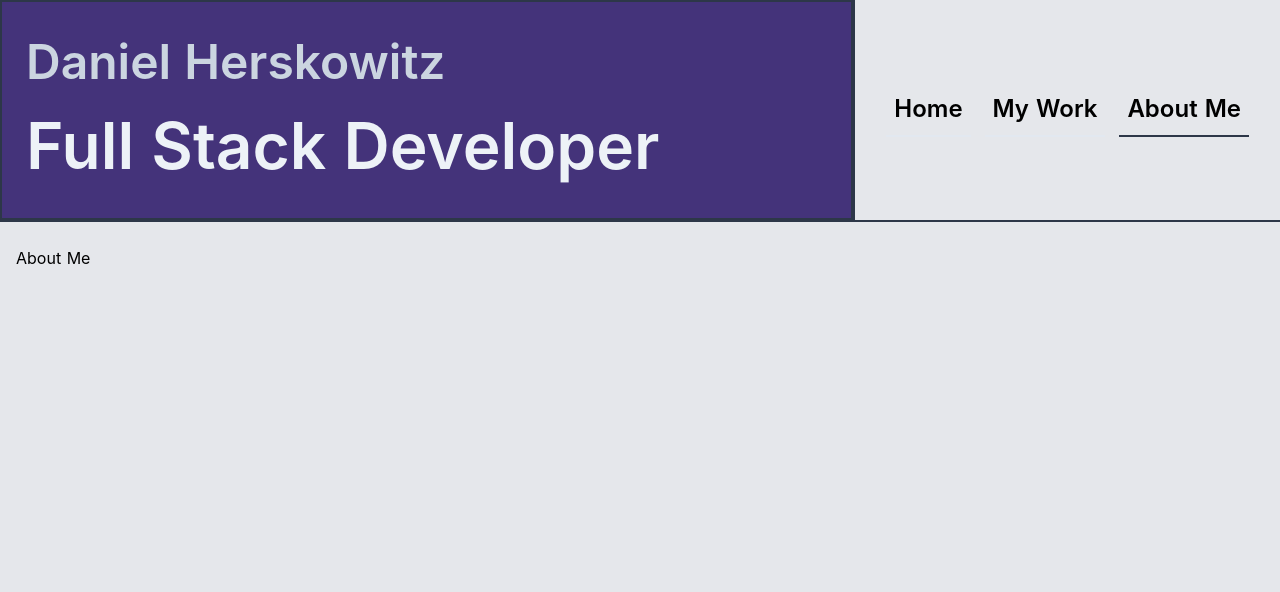
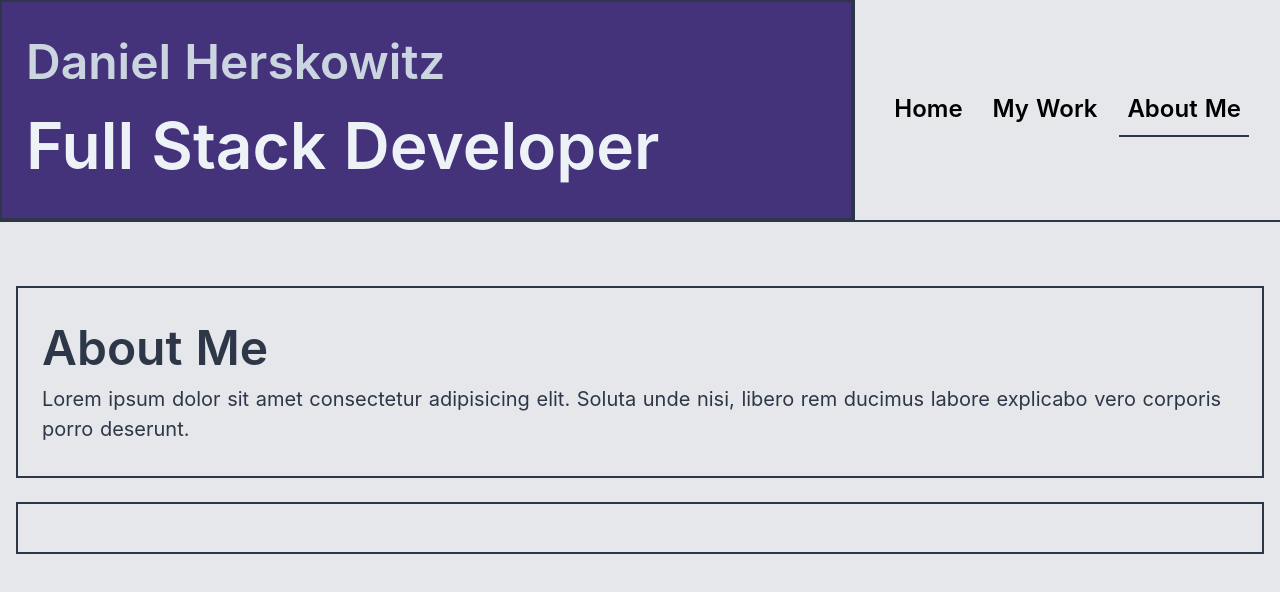
Before and after one commit to dherskowitz/portfolio, a Nuxt app: page /aboutme in a window 1280 px wide. Shown: the top 592 px of the page. Built offline with nearby package versions, Linux system fonts and the light colour scheme.

Commit message:
change font size/weight

```diff
--- a/pages/aboutme.vue
+++ b/pages/aboutme.vue
@@ -4,8 +4,12 @@
       <Header />
       <Nav />
     </section>
-    <section class="container my-6">
-      <h1>About Me</h1>
+    <section class="container my-16 pb-16 text-gray-800">
+      <div class="p-6 text-xl border-2 border-gray-800">
+        <h1 class="text-5xl font-semibold">About Me</h1>
+        <p class="pb-2">Lorem ipsum dolor sit amet consectetur adipisicing elit. Soluta unde nisi, libero rem ducimus labore explicabo vero corporis porro deserunt.</p>
+      </div>
+      <div class="p-6 mt-6 border-2 border-gray-800"></div>
     </section>
   </div>
 </template>
```
